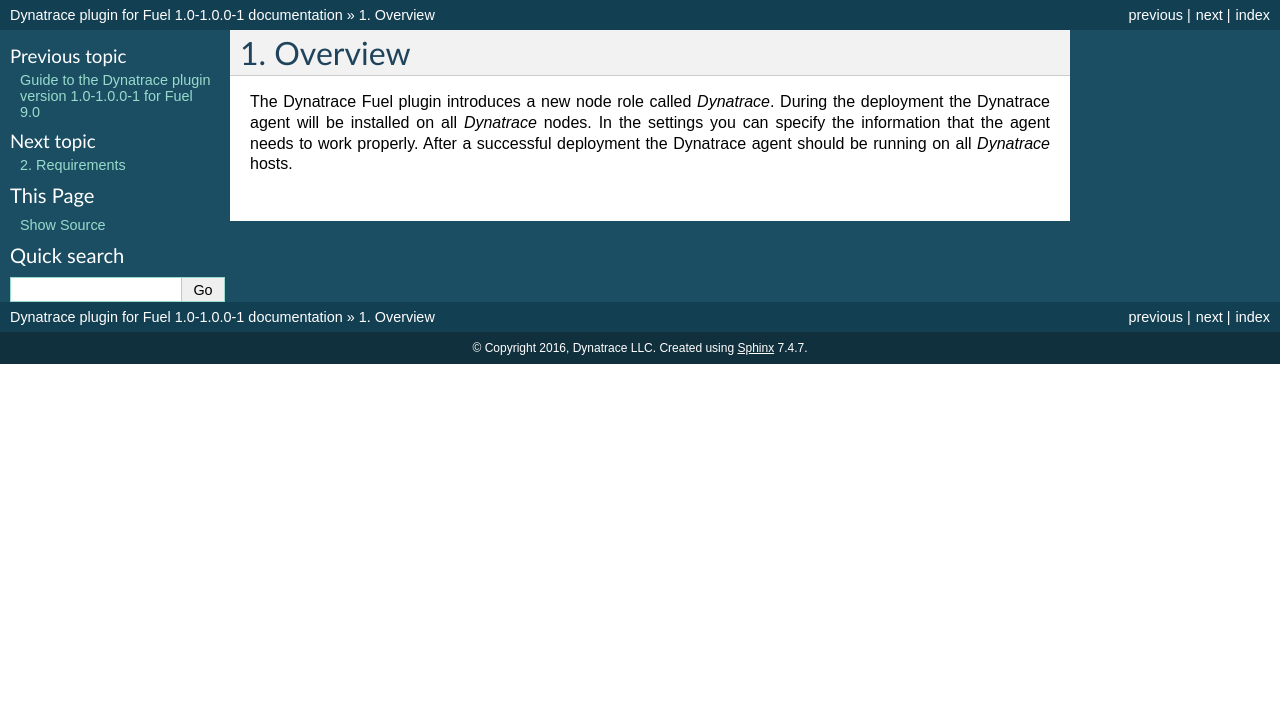
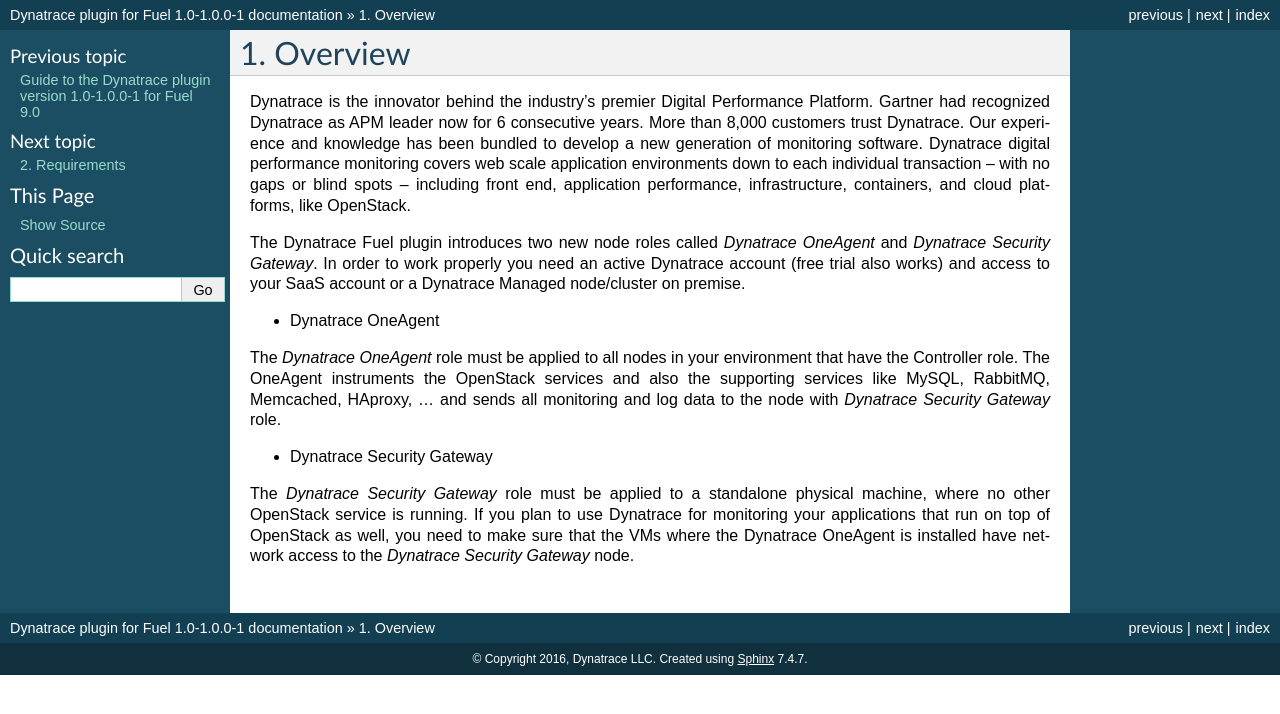
Before and after one commit to openstack-archive/fuel-plugin-dynatrace, a Sphinx documentation site: the page built from doc/source/overview.rst, in a window 1280 px wide. Shown: the top 714 px of the page. Built offline with Sphinx 7.4.7, drawn with Linux system fonts in a browser that asks for light colours.

Commit message:
updated documentation

```diff
--- a/doc/source/limitations.rst
+++ b/doc/source/limitations.rst
@@ -1,3 +1,3 @@
 Limitations
 -----------
-None known.
+None.
--- a/doc/source/overview.rst
+++ b/doc/source/overview.rst
@@ -1,7 +1,30 @@
 Overview
 --------
-The Dynatrace Fuel plugin introduces a new node role called *Dynatrace*.
-During the deployment the Dynatrace agent will be installed on all
-*Dynatrace* nodes. In the settings you can specify the information that the
-agent needs to work properly. After a successful deployment the Dynatrace
-agent should be running on all *Dynatrace* hosts.
+Dynatrace is the innovator behind the industry’s premier
+Digital Performance Platform. Gartner had recognized Dynatrace as APM leader now
+for 6 consecutive years. More than 8,000 customers trust Dynatrace. Our
+experience and knowledge has been bundled to develop a new generation of
+monitoring software. Dynatrace digital performance monitoring covers web scale
+application environments down to each individual transaction – with no gaps
+or blind spots – including front end, application performance, infrastructure,
+containers, and cloud platforms, like OpenStack.
+
+The Dynatrace Fuel plugin introduces two new node roles called *Dynatrace
+OneAgent* and *Dynatrace Security Gateway*. In order to work properly you need
+an active Dynatrace account (free trial also works) and access to your SaaS
+account or a Dynatrace Managed node/cluster on premise.
+
+* Dynatrace OneAgent
+The *Dynatrace OneAgent* role must be applied to all nodes
+in your environment that have the Controller role. The OneAgent instruments the
+OpenStack services and also the supporting services like MySQL, RabbitMQ,
+Memcached, HAproxy, ... and sends all monitoring and log data to the node with
+*Dynatrace Security Gateway* role.
+
+* Dynatrace Security Gateway
+The *Dynatrace Security Gateway* role must be
+applied to a standalone physical machine, where no other OpenStack service is
+running. If you plan to use Dynatrace for monitoring your applications that run
+on top of OpenStack as well, you need to make sure that the VMs where the
+Dynatrace OneAgent is installed have network access to the *Dynatrace Security
+Gateway* node.
--- a/doc/source/prerequisites.rst
+++ b/doc/source/prerequisites.rst
@@ -1,4 +1,6 @@
 Prerequisites
 -------------
 You need an active Dynatrace environment. For the configuration of the
-plugin you need the environment ID and the token of your Dynatrace environment.
+plugin you need the environment ID, the token of your Dynatrace environment,
+and, if you use Dynatrace Managed, the IP address of the Dynatrace Managed
+server.
--- a/doc/source/releaseNotes.rst
+++ b/doc/source/releaseNotes.rst
@@ -1,4 +1,4 @@
 Release Notes
 -------------
 
-- 1.0-1.0.0-1: first version of the plugin
+- 1.0-1.0.0-1: initial version of the plugin
--- a/doc/source/requirements.rst
+++ b/doc/source/requirements.rst
@@ -2,4 +2,4 @@
 ------------
 The plugin has the following requirements for software and hardware.
 
-- Fuel version: 9.0
+- Fuel version: 9.[0,1]
```
Also changed, not shown: doc/source/installationGuide.rst (+17 -4 lines).
